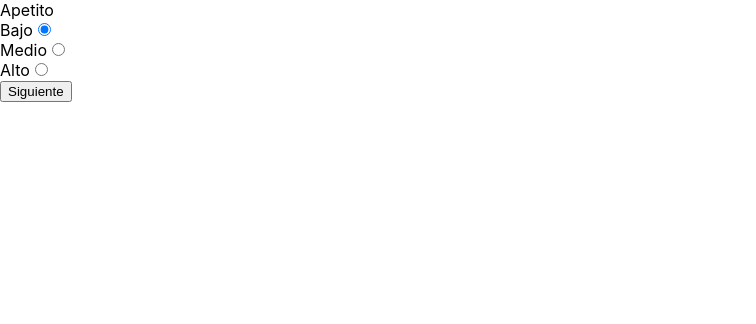
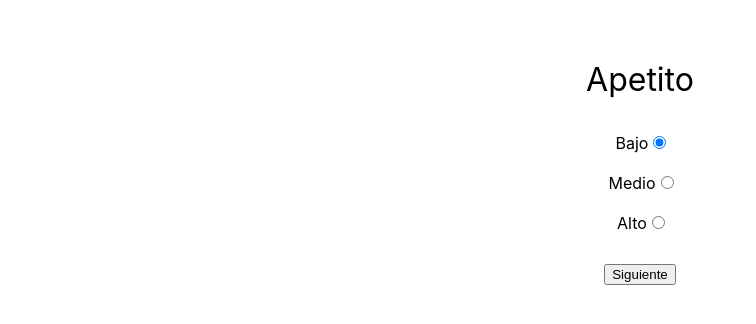
Before and after one commit to FrancoMaz/fallas-frontend, a React (Create React App) app in the folder fallas-tp/: page / in a window 1280 px wide. Shown: the top 324 px of the page, without its empty margins (0-756 px from the left). Built offline with nearby package versions, Linux system fonts and the light colour scheme.

Commit message:
Add styles

```diff
--- a/fallas-tp/src/App.js
+++ b/fallas-tp/src/App.js
@@ -67,7 +67,7 @@ class App extends React.Component {
                         sug = suggestion;
                     }
                 });
-                this.setState({suggestion: {name: sug.title, file: sug.file} });
+                this.setState({suggestion: {title: sug.name, file: sug.file} });
             })
     };
 
--- a/fallas-tp/src/OptionPage.css
+++ b/fallas-tp/src/OptionPage.css
@@ -0,0 +1,26 @@
+.optionPage {
+    text-align: center;
+    padding-top: 60px;
+}
+
+.title {
+    font-size: 32px;
+    padding-bottom: 24px;
+}
+
+.option {
+    padding-top: 10px;
+    padding-bottom: 10px;
+}
+
+.options {
+    margin-left: 5px;
+}
+
+.buttons {
+    margin-top: 20px;
+}
+
+.suggestion-button {
+    margin-left: 15px;
+}
--- a/fallas-tp/src/OptionPage.js
+++ b/fallas-tp/src/OptionPage.js
@@ -41,11 +41,12 @@ class OptionPage extends React.Component {
         let options = this.props.step.options;
         let title = this.props.step.title;
         return (
+            <div className="optionPage">
+                <div className="title">{title}</div>
                 <div className="options">
-                <div className="title">{title}</div>
                     {options.map(option => {
                         return (
-                        <div key={option} className="column">
+                            <div key={option} className="option">
                                 <label>{option}</label>
                                 <input type="radio" name={title} value={option}
                                        checked={this.state.selectedOption === option}
@@ -53,8 +54,11 @@ class OptionPage extends React.Component {
                             </div>
                         )
                     })}
+                </div>
+                <div className="buttons">
                     {this.showNextButton()}
                     {this.showSuggestionButton()}
+                </div>
                 {this.showSuggestion()}
             </div>
 
--- /dev/null
+++ b/fallas-tp/src/Suggestion.css
@@ -0,0 +1,3 @@
+.suggestion {
+    margin-top: 150px;
+}
--- a/fallas-tp/src/Suggestion.js
+++ b/fallas-tp/src/Suggestion.js
@@ -1,4 +1,5 @@
 import React from "react";
+import './Suggestion.css';
 
 class Suggestion extends React.Component {
 
@@ -9,7 +10,7 @@ class Suggestion extends React.Component {
     render() {
         return (
             <div className="suggestion">
-                <div className="title">{this.props.food.name}</div>
+                <div className="title">{this.props.food.title}</div>
                 <img src={require('./images/' + this.props.food.file)} />
             </div>
         )
```
Also changed, not shown: fallas-tp/src/images/background.jpg (added). Lines whose indentation alone changed are shown as unchanged.
